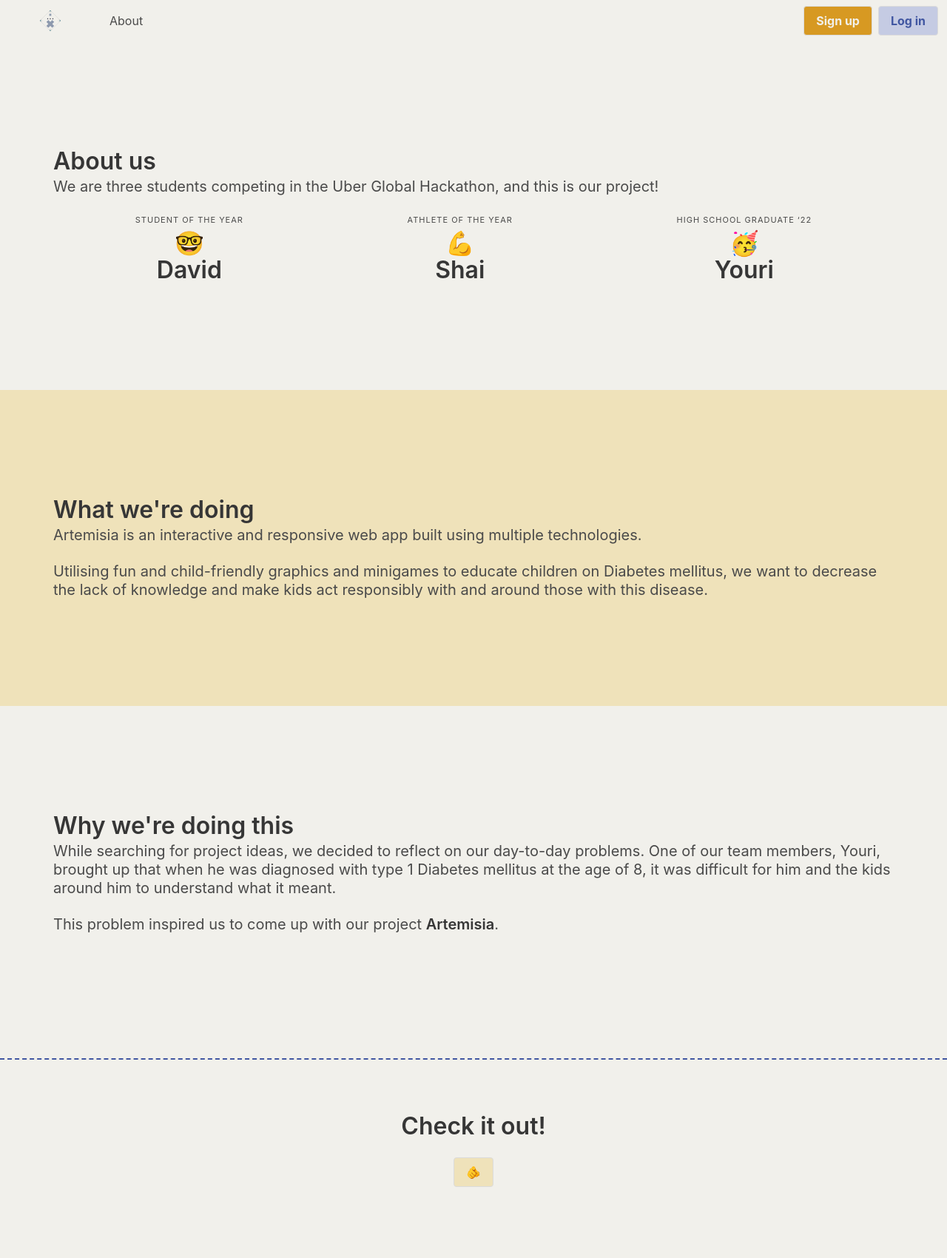
After one commit to david-lesman/Artemisia, a Django app: page /about/ in a window 1280 px wide. The commit adds this page. Shown: the whole page at 74% size. Run offline with Django 4.2, Linux system fonts and the light colour scheme; some libraries are stand-ins or nearby versions.

Commit message:
Added an about page (it's funny)

```diff
--- /dev/null
+++ b/project/web/templates/web/about.html
@@ -0,0 +1,48 @@
+{% extends 'web/layout.html' %}
+
+{% block title %}About Artemisia{% endblock title %}
+
+{% block body %}
+  <section class="section is-medium">
+    <h1 class="title">About us</h1>
+    <h2 class="subtitle">We are three students competing in the Uber Global Hackathon, and this is our project!</h2>
+    <nav class="level">
+      <div class="level-item has-text-centered">
+        <div>
+          <p class="heading">Student of the Year</p>
+          <p class="title">🤓</p>
+          <p class="title">David</p>
+        </div>
+      </div>
+      <div class="level-item has-text-centered">
+        <div>
+          <p class="heading">Athlete of the Year</p>
+          <p class="title">💪</p>
+          <p class="title">Shai</p>
+        </div>
+      </div>
+      <div class="level-item has-text-centered">
+        <div>
+          <p class="heading">High school graduate ‘22</p>
+          <p class="title">🥳</p>
+          <p class="title">Youri</p>
+        </div>
+      </div>
+    </nav>
+  </section>
+  <section class="section is-medium bg-beige">
+    <h1 class="title">What we're doing</h1>
+    <h2 class="subtitle">Artemisia is an interactive and responsive web app built using multiple technologies.</h2>
+    <h2 class="subtitle">Utilising fun and child-friendly graphics and minigames to educate children on Diabetes mellitus, we want to decrease the lack of knowledge and make kids act responsibly with and around those with this disease.</h2>
+  </section>
+  <section class="section is-medium">
+    <h1 class="title">Why we're doing this</h1>
+    <h2 class="subtitle">While searching for project ideas, we decided to reflect on our day-to-day problems. One of our team members, Youri, brought up that when he was diagnosed with type 1 Diabetes mellitus at the age of 8, it was difficult for him and the kids around him to understand what it meant.</h2>
+    <h2 class="subtitle">This problem inspired us to come up with our project <strong>Artemisia</strong>.</h2>
+  </section>
+  <hr class="dashed">
+  <footer class="footer has-text-centered bg-white">
+    <h1 class="title">Check it out!</h1>
+    <a href="{% url 'register' %}" class="button bg-beige">🫵</a>
+  </footer>
+{% endblock body %}
--- a/project/web/templates/web/index.html
+++ b/project/web/templates/web/index.html
@@ -4,7 +4,6 @@
 {% block title %}Home{% endblock title %}
 
 {% block body %}
-{% comment %} <h1>Hello {{ request.user }}</h1> {% endcomment %}
   <main>
     <article>
       <section class="section is-medium">
@@ -16,7 +15,7 @@
             <h1 class="hero-title red">Educate the children of the future</h1>
             <p class="subtitle">Teach kids the meaning of and how to deal with illnesses.</p>
             <div class="buttons">
-              <a class="button btn bg-red white" href="">
+              <a class="button btn bg-red white" href="{% url 'about' %}">
                 <strong>Learn more</strong>
               </a>
             </div>
@@ -29,7 +28,7 @@
             <h1 class="hero-title dark-blue">We help your kids understand!</h1>
             <p class=" bg-dark-blue subtitle">With our educational tools, your child will be able to understand how to deal with or support someone with an illness.</p>
             <div class="buttons">
-              <a class="button btn btn-inverse bg-dark-blue beige" href="">
+              <a class="button btn btn-inverse bg-dark-blue beige" href="{% url 'register' %}">
                 <strong>Get started</strong>
               </a>
             </div>
--- a/project/web/templates/web/layout.html
+++ b/project/web/templates/web/layout.html
@@ -21,15 +21,16 @@
       <a class="navbar-item" href="{% url 'index' %}">
         <img src="{% static 'web/logo.svg' %}" width="112" height="28">
       </a>
-
       <a role="button" class="navbar-burger" aria-label="menu" aria-expanded="false" data-target="navbarMain">
         <span aria-hidden="true"></span>
         <span aria-hidden="true"></span>
         <span aria-hidden="true"></span>
       </a>
     </div>
-
     <div id="navbarMain" class="navbar-menu bg-white">
+      <div class="navbar-start">
+        <a class="navbar-item" href="{% url 'about' %}">About</a>
+      </div>
       <div class="navbar-end">
         <div class="navbar-item">
           <div class="buttons">
--- a/project/web/templates/web/lesson.html
+++ b/project/web/templates/web/lesson.html
@@ -7,8 +7,9 @@
   <main>
     <section class="section">
       <div class="columns">
-        <figure class="lesson-banner column is-4">
-          <img src="{% static lesson.image %}" alt="An educator teaching a class of students.">
+        <figure class="lesson-banner column">
+          <img src="{% static lesson.image %}">
+          {% comment %}If vid, iframe <iframe width="560" height="315" src="https://www.youtube.com/embed/QXdnEgf93As" title="YouTube video player" frameborder="0" allow="accelerometer; autoplay; clipboard-write; encrypted-media; gyroscope; picture-in-picture" allowfullscreen></iframe> {% endcomment %}
         </figure>
         <div class="column">
           <h1 class="hero-title red">{{ lesson.title }}</h1>
--- a/project/web/urls.py
+++ b/project/web/urls.py
@@ -6,6 +6,7 @@ from . import views
 
 urlpatterns = [
     path("", views.index, name="index"),
+    path("about/", views.about, name="about"),
     path("lessons/<int:lesson_id>/", views.lesson, name="lesson"),
     path("tests/<int:test_id>/", views.test, name="test"),
     path("register/", views.register, name="register"),
--- a/project/web/views.py
+++ b/project/web/views.py
@@ -20,6 +20,10 @@ def index(request, message: str = None):
         )
 
     return render(request, "web/index.html")
+
+
+def about(request):
+    return render(request, "web/about.html")
 
 
 @login_required(login_url="login")
```
Lines whose indentation alone changed are shown as unchanged.
